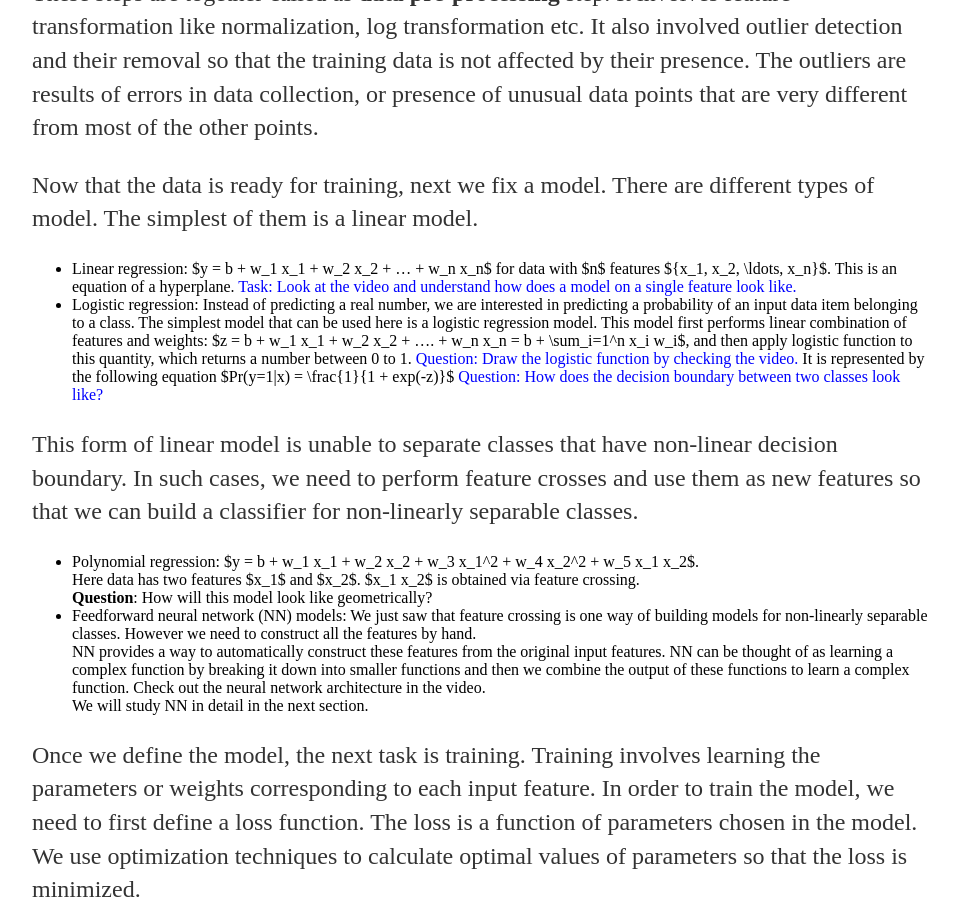
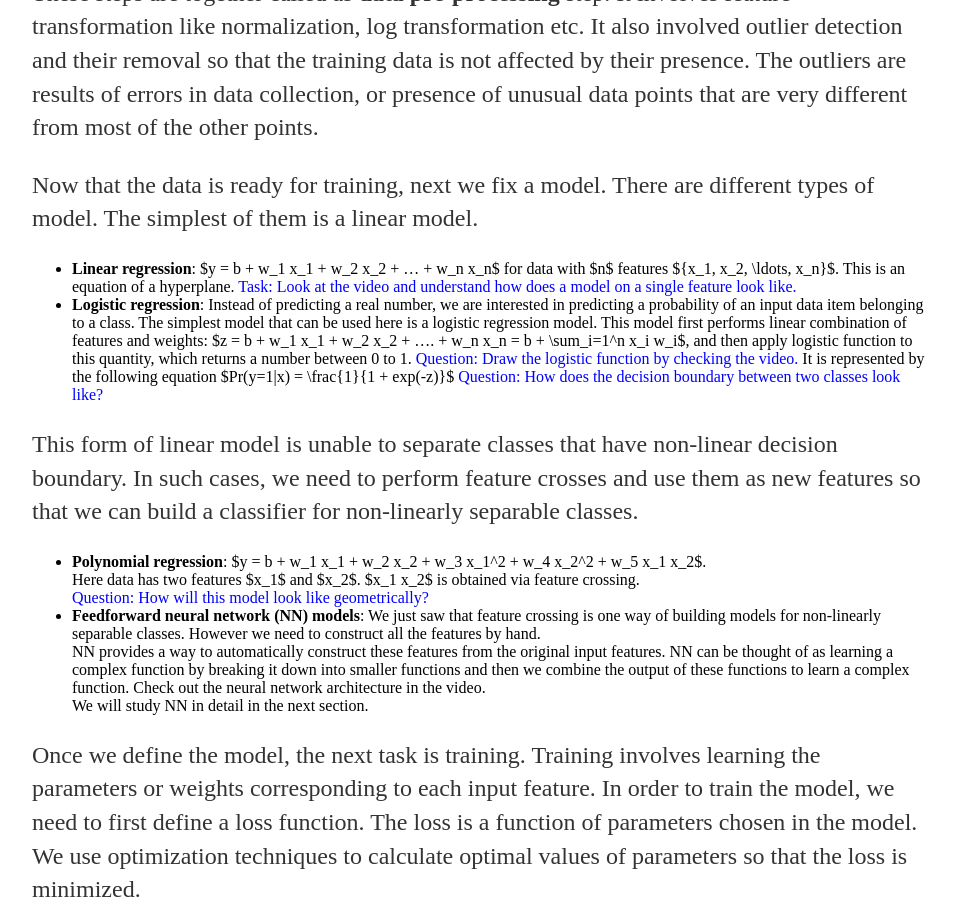
Before and after one commit to tfindiamooc/tfindiamooc.github.io, a Jekyll site: the page built from _posts/2019-08-31-Machine-Learning-Review.md, in a window 1280 px wide and 900 px high, scrolled down 2361 px. Shown: the whole window, without its empty margins (160-1118 px from the left). Built offline with Jekyll 4.4.1, drawn with Linux system fonts in a browser that asks for light colours.

Commit message:
Update 2019-08-31-Machine-Learning-Review.md

```diff
--- a/_posts/2019-08-31-Machine-Learning-Review.md
+++ b/_posts/2019-08-31-Machine-Learning-Review.md
@@ -92,12 +92,12 @@ points that are very different from most of the other points.
 
 Now that the data is ready for training, next we fix a model.  There
 are different types of model. The simplest of them is a linear model.
-* Linear regression: $y = b + w_1 x_1 + w_2 x_2 + ... + w_n x_n$ for
+* **Linear regression**: $y = b + w_1 x_1 + w_2 x_2 + ... + w_n x_n$ for
 data with $n$ features ${x_1, x_2, \ldots, x_n}$.   This is an
 equation of a hyperplane.  <span style="color:blue">Task:
   Look at the video and understand how does a model on a single
   feature look like.</span>
-* Logistic regression: Instead of predicting a real number, we are
+* **Logistic regression**: Instead of predicting a real number, we are
 interested in predicting a probability of an input data item belonging
 to a class.  The simplest model that can be used here is a logistic
 regression model.  This model first performs linear combination of
@@ -115,10 +115,11 @@ This form of linear model is unable to separate classes that have
 non-linear decision boundary.  In such cases, we need to perform
 feature crosses and use them as new features so that we can build
 a classifier for non-linearly separable classes.
-* Polynomial regression: $y = b + w_1 x_1 + w_2 x_2 +  w_3 x_1^2 + w_4 x_2^2 + w_5 x_1 x_2$.
+* **Polynomial regression**: $y = b + w_1 x_1 + w_2 x_2 +  w_3 x_1^2 + w_4 x_2^2 + w_5 x_1 x_2$.
 Here data has two features $x_1$ and $x_2$.  $x_1 x_2$ is obtained via feature crossing.
-**Question**: How will this model look like geometrically?
-* Feedforward neural network (NN) models: We just saw that feature
+<span style="color:blue">Question: How will this model look like
+  geometrically?<span style="color:blue">
+* **Feedforward neural network (NN) models**: We just saw that feature
 crossing is one way of building models for non-linearly separable
 classes.  However we need to construct all the features by hand.
 NN provides a way to automatically construct these features from
```
